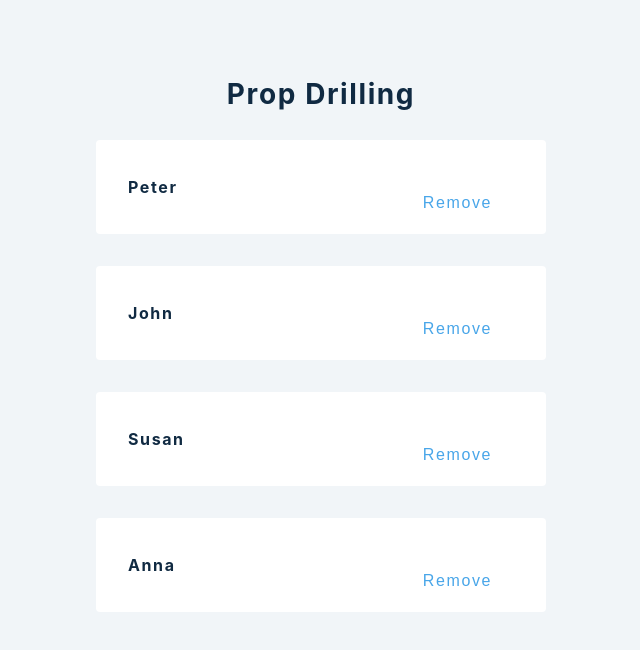
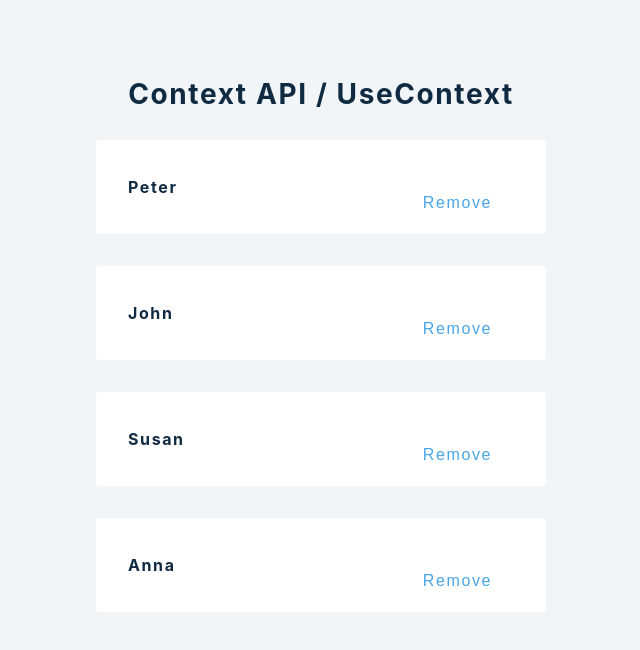
Before and after one commit to lilKriT/react-second-app, a React (Create React App) app: page / in a window 1280 px wide. Shown: the top 650 px of the page, without its empty margins (319-959 px from the left). Built offline with nearby package versions, Linux system fonts and the light colour scheme.

Commit message:
Changed some text.

```diff
--- a/src/sections/ContextAPI.js
+++ b/src/sections/ContextAPI.js
@@ -14,7 +14,7 @@ const ContextAPI = () => {
 
   return (
     <PersonContext.Provider value={{ removePerson, people }}>
-      <h3>Prop drilling</h3>
+      <h3>Context API / useContext</h3>
       <List />
     </PersonContext.Provider>
   );
```
